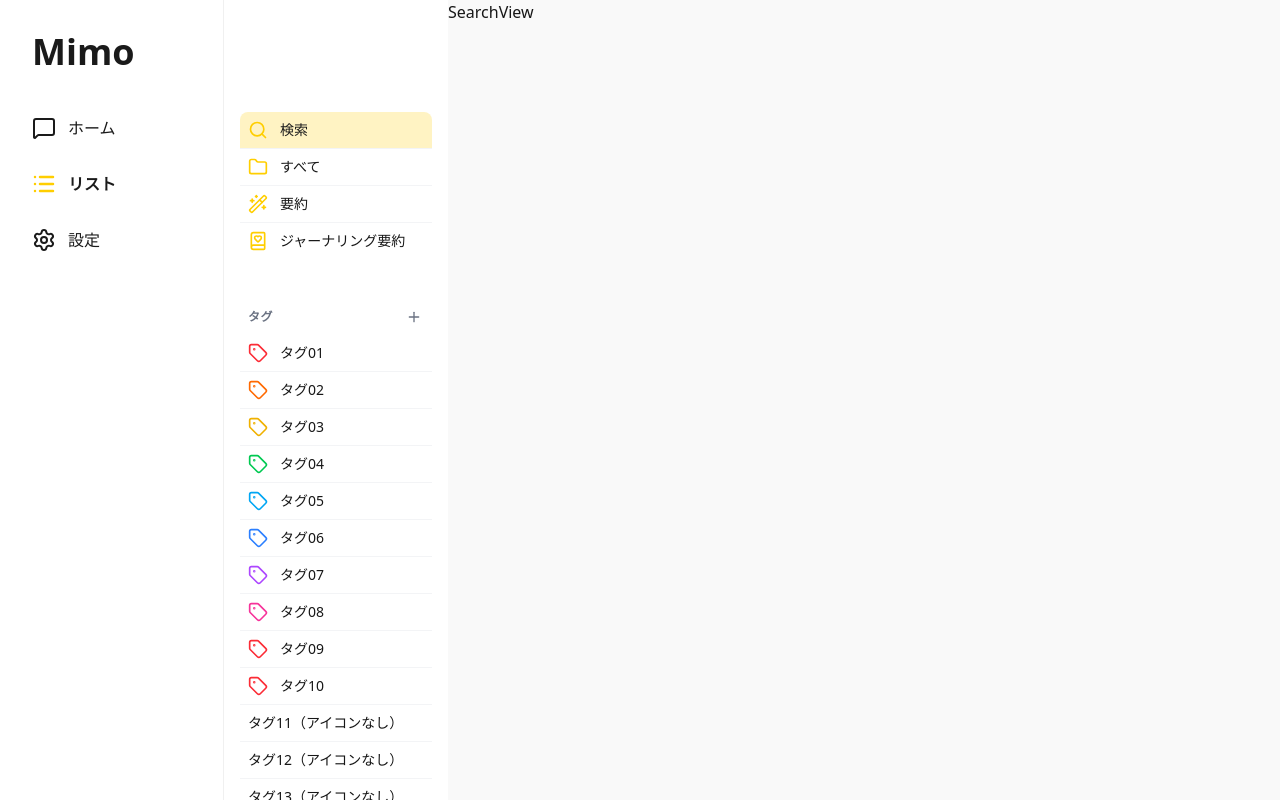
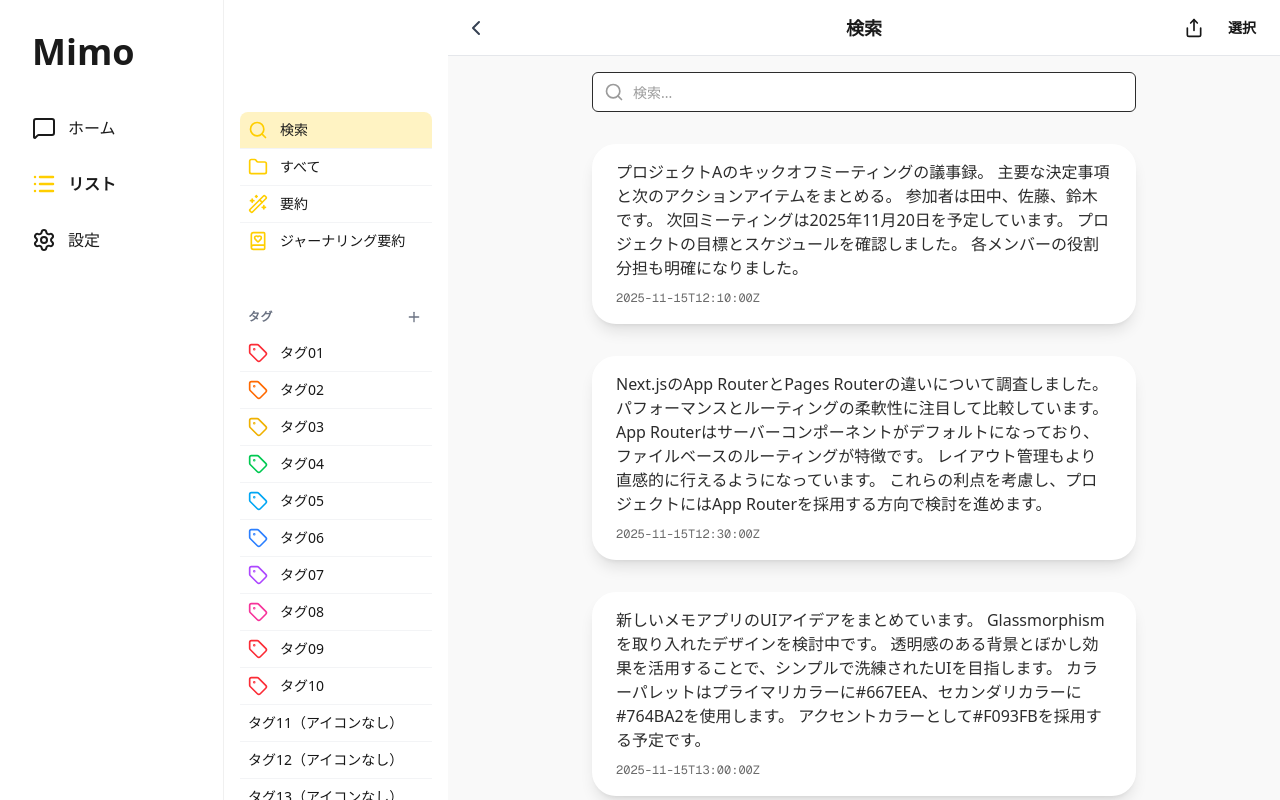
Before and after one commit to tdu25-wsp/mimo-frontend, a Next.js app: page /list/search in a window 1280 px wide. Built offline with nearby package versions, Linux system fonts and the light colour scheme.

Commit message:
EntryListPageを使用してAllMemosPageとSearchPageをリファクタリングし、MemoCardコンポーネントを削除

```diff
--- a/app/(main)/list/all/page.tsx
+++ b/app/(main)/list/all/page.tsx
@@ -1,35 +1,14 @@
-import { Header } from "@/components/layout/Header";
+import { EntryListPage } from "@/components/features/EntryListPage";
 import { getMockMemos, getMockSummaries } from "@/lib/converters";
-import { Share } from "lucide-react";
 
 export default function AllMemosPage() {
   const entries = [...getMockMemos(), ...getMockSummaries()];
 
   return (
-    <div>
-      <Header
-        title="すべて"
-        showBackButton={true}
-        rightContent={
-          <>
-            <button className="p-2 hover:bg-gray-100 rounded-full"><Share size={20} /></button>
-            <button className="p-2 hover:bg-gray-100 rounded-full"><p>選択</p></button>
-          </>
-        }
-      />
-
-      <h1>AllMemosView</h1>
-
-      {/* 仮でモックメモデータを表示 */}
-      <ul>
-        {entries.map((entry) => (
-          <li key={entry.id} className="border-b border-gray-200 p-4">
-            <p className="text-sm text-gray-500 mb-1">ID: {entry.id} | Type: {entry.type}</p>
-            <p>{entry.content}</p>
-          </li>
-        ))}
-      </ul>
-
-    </div>
+    <EntryListPage
+      entries={entries}
+      title="すべて"
+      showBackButton={true}
+    />
   );
 }
--- a/app/(main)/list/search/page.tsx
+++ b/app/(main)/list/search/page.tsx
@@ -1,7 +1,43 @@
+'use client';
+
+import { EntryListPage } from "@/components/features/EntryListPage";
+import { Search } from "lucide-react";
+import { getMockMemos, getMockSummaries } from "@/lib/converters";
+import { useState } from "react";
+import { Input } from "@/components/ui/Input";
+
 export default function SearchPage() {
+  const [searchQuery, setSearchQuery] = useState("");
+  const allEntries = [...getMockMemos(), ...getMockSummaries()];
+
+  // 検索フィルタリング（仮）
+  const filteredEntries = searchQuery
+    ? allEntries.filter((entry) =>
+      entry.content.toLowerCase().includes(searchQuery.toLowerCase())
+    )
+    : allEntries;
+
   return (
-    <div>
-      <h1>SearchView</h1>
-    </div>
+    <EntryListPage
+      entries={filteredEntries}
+      title="検索"
+      showBackButton={true}
+      headerBelow={
+        <div className="p-4">
+          <div className="relative">
+            <div className="absolute left-3 top-1/2 -translate-y-1/2 h-5 w-5 text-muted-text">
+              <Search className="h-full w-full" />
+            </div>
+            <Input
+              type="search"
+              id="search"
+              placeholder="検索..."
+              onChange={(e) => setSearchQuery(e.target.value)}
+              className="pl-10"
+            />
+          </div>
+        </div>
+      }
+    />
   );
 }
```
Also changed, not shown: components/features/MemoCard.tsx (deleted).
